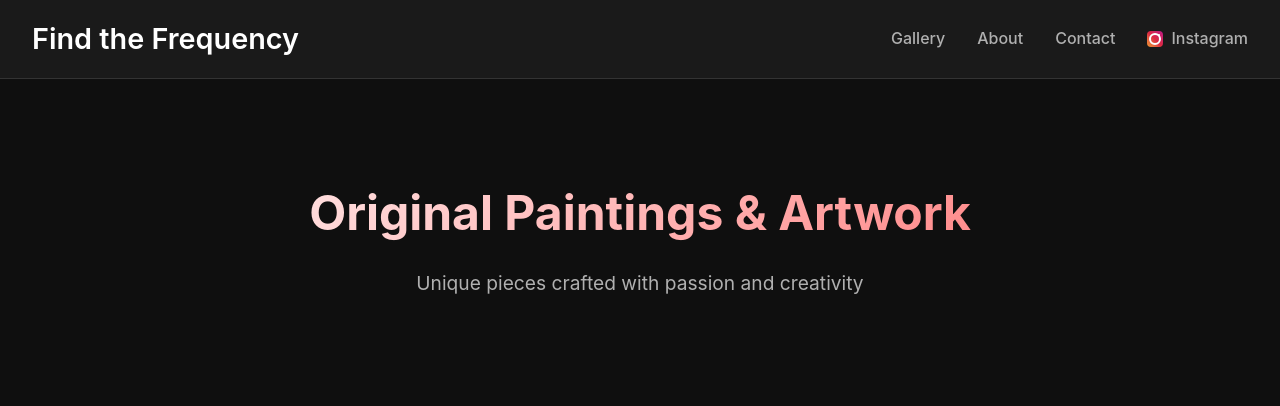
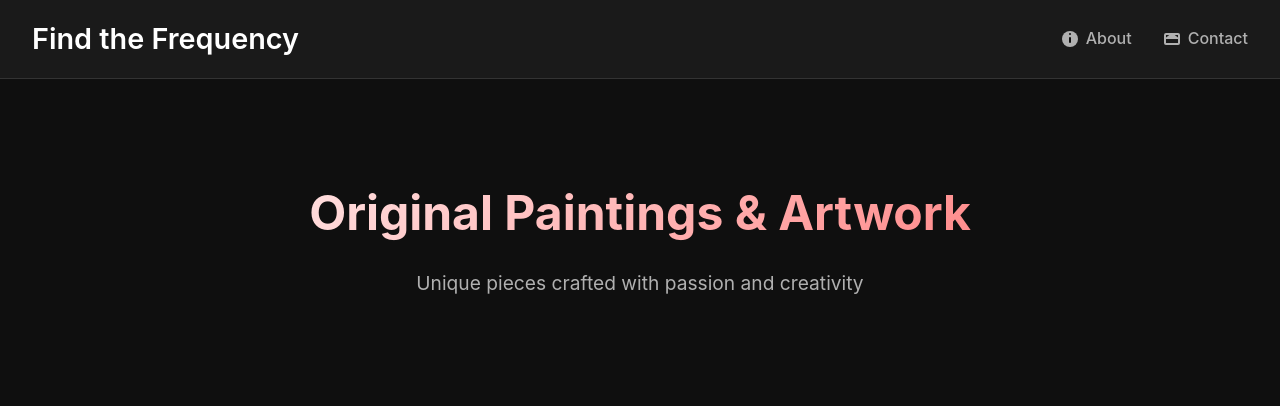
Before and after one commit to j2k4/find-the-frequency-website, a website built with Vite: page index.html in a window 1280 px wide. Shown: the top 406 px of the page. Built offline with nearby package versions, Linux system fonts and the light colour scheme; files whose address does not match are found by name.

Commit message:
Clean up navigation, fix artist portrait path, shorten About content, add modern CSS icons

```diff
--- a/index.html
+++ b/index.html
@@ -15,12 +15,13 @@
             <h1>Find the Frequency</h1>
           </div>
           <div class="nav-links">
-            <a href="#gallery" class="nav-link">Gallery</a>
-            <a href="#" class="nav-link" onclick="openAboutModal()">About</a>
-            <a href="#" class="nav-link" onclick="openContactModal()">Contact</a>
-            <a href="https://www.instagram.com/glastronautilus/" target="_blank" class="nav-link instagram-nav">
-              <span class="instagram-icon"></span>
-              Instagram
+            <a href="#" class="nav-link" onclick="openAboutModal()">
+              <span class="about-icon"></span>
+              About
+            </a>
+            <a href="#" class="nav-link" onclick="openContactModal()">
+              <span class="contact-icon"></span>
+              Contact
             </a>
           </div>
         </nav>
@@ -63,16 +64,14 @@
             <h3>About the Artist</h3>
             <div class="about-layout">
               <div class="about-photo">
-                <img src="/images/artist-portait.jpg" alt="Kyle - Find the Frequency Artist" class="artist-photo">
+                <img src="/images/artist-portrait.jpg" alt="Kyle - Find the Frequency Artist" class="artist-photo">
               </div>
               <div class="about-text">
                 <p>Kyle is a native Texan artist deeply embedded in Dallas's vibrant EDM scene. His artwork reflects the energy and frequency of electronic music, translating sound waves and beat patterns into visual experiences.</p>
 
-                <p>Working from his home studio, Kyle creates each piece with the same passion he brings to the dance floor. You'll often find him at local shows and festivals, not just enjoying the music but connecting with the community and sharing his art through vendor booths.</p>
+                <p>Working from his home studio, Kyle creates each piece with the same passion he brings to the dance floor. Known for his warm personality, you'll often find him at local shows and festivals, connecting with the community through his art.</p>
 
-                <p>Known for his warm personality and generous spirit, Kyle has become a beloved figure in the Dallas scene, always ready with a smile, a story, and unique trinkets for fellow music lovers. His art captures the essence of "finding the frequency" - that perfect moment when music, art, and community align.</p>
-
-                <p>Each piece in this collection represents Kyle's journey through sound, color, and texture, inviting viewers to discover their own frequency within the chaos and beauty of modern life.</p>
+                <p>Each piece captures the essence of "finding the frequency" - that perfect moment when music, art, and community align.</p>
               </div>
             </div>
           </div>
--- a/src/style.css
+++ b/src/style.css
@@ -77,13 +77,67 @@ body {
   color: var(--text-primary);
 }
 
-.instagram-nav {
+.nav-link {
   display: flex;
   align-items: center;
   gap: 0.5rem;
 }
 
-/* CSS Icons */
+/* Modern CSS Icons */
+.about-icon {
+  width: 16px;
+  height: 16px;
+  background: currentColor;
+  border-radius: 50%;
+  position: relative;
+  display: inline-block;
+}
+
+.about-icon::before {
+  content: '';
+  position: absolute;
+  top: 2px;
+  left: 50%;
+  transform: translateX(-50%);
+  width: 2px;
+  height: 2px;
+  background: var(--bg-primary);
+  border-radius: 50%;
+}
+
+.about-icon::after {
+  content: '';
+  position: absolute;
+  top: 6px;
+  left: 50%;
+  transform: translateX(-50%);
+  width: 2px;
+  height: 6px;
+  background: var(--bg-primary);
+  border-radius: 1px;
+}
+
+.contact-icon {
+  width: 16px;
+  height: 12px;
+  border: 2px solid currentColor;
+  border-radius: 2px;
+  position: relative;
+  display: inline-block;
+}
+
+.contact-icon::before {
+  content: '';
+  position: absolute;
+  top: -2px;
+  left: -2px;
+  right: -2px;
+  height: 0;
+  border-left: 8px solid transparent;
+  border-right: 8px solid transparent;
+  border-bottom: 6px solid currentColor;
+}
+
 .instagram-icon {
   width: 16px;
   height: 16px;
@@ -457,9 +511,9 @@ body {
 
 /* About Modal */
 .about-modal-content {
-  max-width: 600px;
-  max-height: 80vh;
-  overflow-y: auto;
+  max-width: 700px;
+  width: 90%;
+  margin: 5% auto;
 }
 
 .about-content h3 {
```
